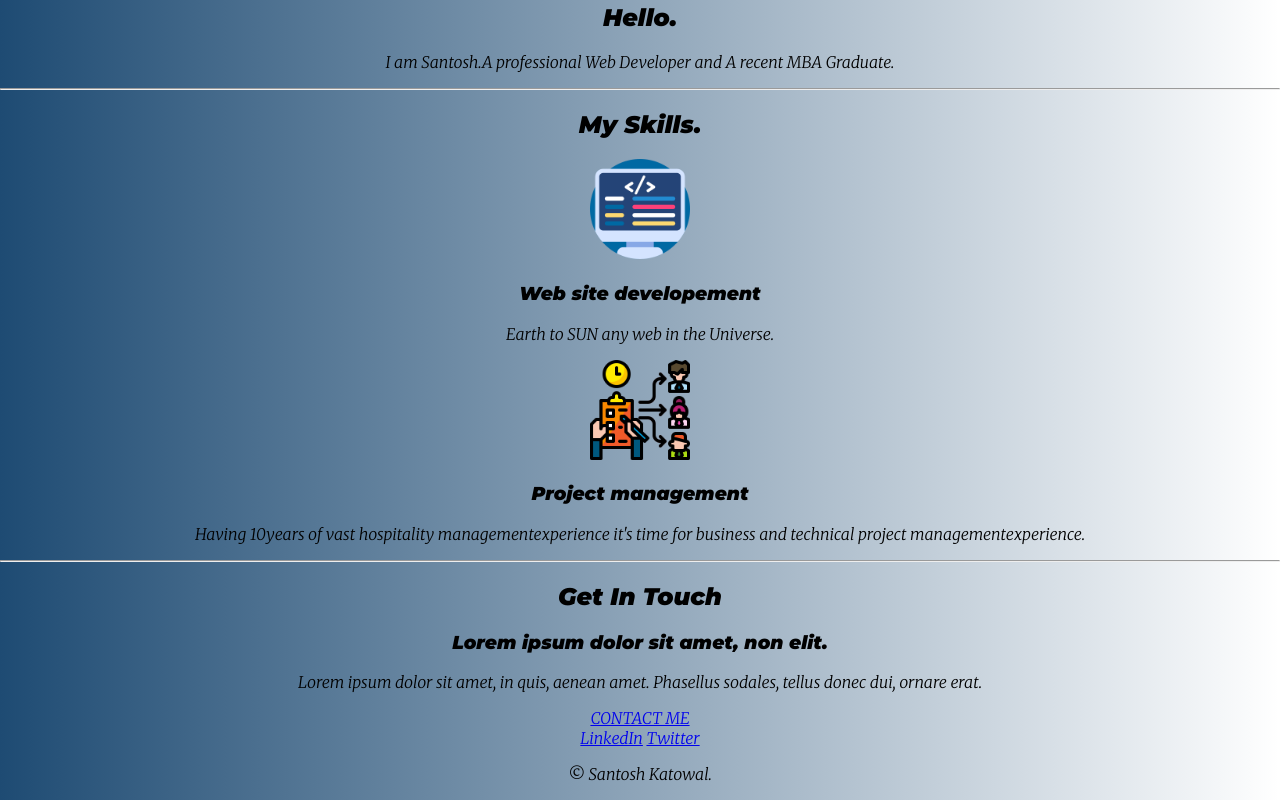
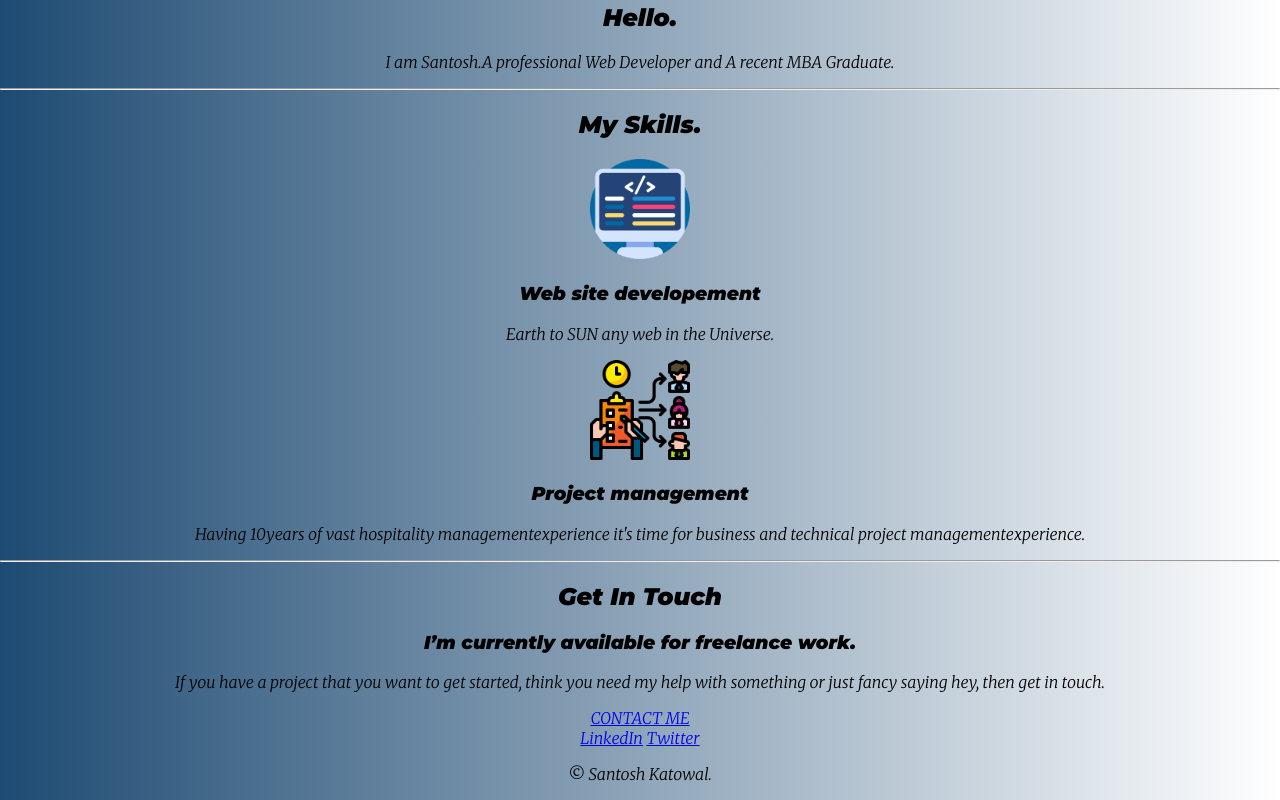
Before and after one commit to skatowal/SANTOSH-KATOWAL, a plain HTML site: page index.html in a window 1280 px wide. Shown: the part 599-1399 px from the top of the page. Drawn offline with Linux system fonts and the light colour scheme; files that its build step writes are made by us from their sources; files whose address does not match are found by name.

Commit message:
Add files via upload

```diff
--- a/index.html
+++ b/index.html
@@ -49,8 +49,8 @@
     <hr>
     <div class="contact-me">
       <h2>Get In Touch</h2>
-      <h3>Lorem ipsum dolor sit amet, non elit.</h3>
-      <p>Lorem ipsum dolor sit amet, in quis, aenean amet. Phasellus sodales, tellus donec dui, ornare erat.</p>
+      <h3>I’m currently available for freelance work.</h3>
+      <p>If you have a project that you want to get started, think you need my help with something or just fancy saying hey, then get in touch.</p>
       <a class="btn" href="mailto:skatowal2008@email.com">CONTACT ME</a>
     </div>
   </div>
```
